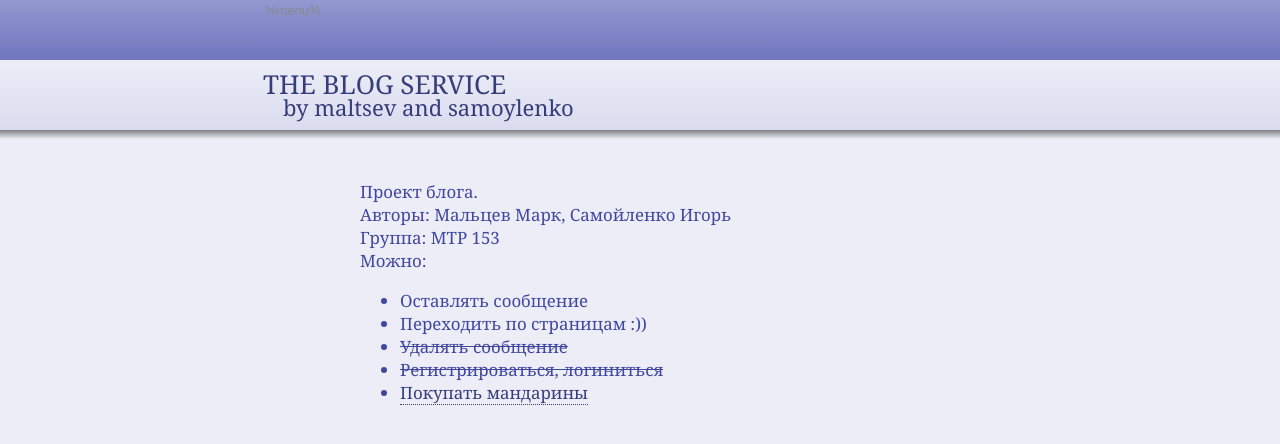
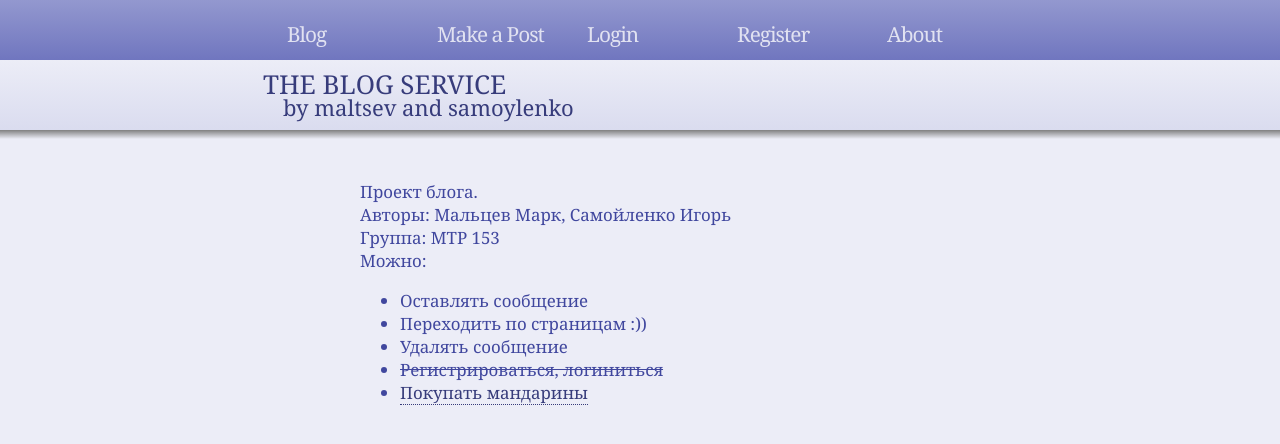
Before and after one commit to msmaltsev/webdev, a Flask app: template templates/about.html in a window 1280 px wide. Shown: the top 444 px of the page. Run offline with Flask 2, Linux system fonts and the light colour scheme; the template is opened without the code that fills it, so the values that code supplies are empty.

Commit message:
added removing message, refactoring menu header loader

```diff
--- a/main.py
+++ b/main.py
@@ -34,6 +34,13 @@ def get_text():
         save_messages(messages_json)
     return redirect('/')
 
+@app.route("/remove_msg", methods=['GET', 'POST'])
+def remove_msg():
+    if request.method == 'POST':
+        id = request.form['id']
+        remove_msg_from_json(id)
+    return redirect('/')
+
 @app.route("/about")
 def about():
     with open('templates/about.html', 'r', encoding="utf-8") as f:
@@ -45,9 +52,17 @@ def get_html_template(filename):
         return f.read()
 
 def process_index(index_template):
-    for processor in [messages_block, menu_block]:
+    for processor in [messages_block]:
         index_template = processor(index_template)
     return index_template
+
+def remove_msg_from_json(id):
+    messages_json = load_messages()
+    for msg in messages_json:
+        if msg["id"] == id:
+            messages_json.remove(msg)
+            break
+    save_messages(messages_json)
 
 def load_messages():
     with open('data/messages.json', 'r', encoding='utf-8') as messages_file:
@@ -80,9 +95,5 @@ def messages_block(index_template="%messages_content%"):
         replacer = "No messages"
     return index_template.replace("%messages_content%", replacer)
 
-def menu_block(index_template="%menu%"):
-    menu_template = get_html_template("menu.html")
-    return index_template.replace("%menu%", menu_template)
-
 if __name__ == "__main__":
     app.run(port=getuid() + 1000)
--- a/templates/about.html
+++ b/templates/about.html
@@ -11,7 +11,7 @@
   <div id="menu_header_background">
     <div id="menu">
       <ul>
-        %menu%
+        {% include 'menu.html' %}
       </ul>
     </div>
     <div id="header">
@@ -25,7 +25,7 @@
       <ul>
         <li>Оставлять сообщение</li>
         <li>Переходить по страницам :))</li>
-        <li><strike>Удалять сообщение</strike></li>
+        <li>Удалять сообщение</li>
         <li><strike>Регистрироваться, логиниться</strike></li>
         <li><a href="http://bfy.tw/8Nkg">Покупать мандарины</a></li>
       </ul>
--- a/templates/index.html
+++ b/templates/index.html
@@ -11,7 +11,7 @@
   <div id="menu_header_background">
     <div id="menu">
       <ul>
-        %menu%
+        {% include 'menu.html' %}
       </ul>
     </div>
     <div id="header">
--- a/templates/message.html
+++ b/templates/message.html
@@ -2,5 +2,9 @@
     <h1>%title%</h1>
     </br>
     <div class="message">%text%</div>
+    <form action="/remove_msg" method="POST">
+        <input type="hidden" name="id" value="%id%"/>
+        <input type="submit" value="X" />
+    </form>
     <div class="date">%date%</div>
   </div>
--- a/templates/post.html
+++ b/templates/post.html
@@ -11,7 +11,7 @@
   <div id="menu_header_background">
     <div id="menu">
       <ul>
-        %menu%
+        {% include 'menu.html' %}
       </ul>
     </div>
     <div id="header">
```
